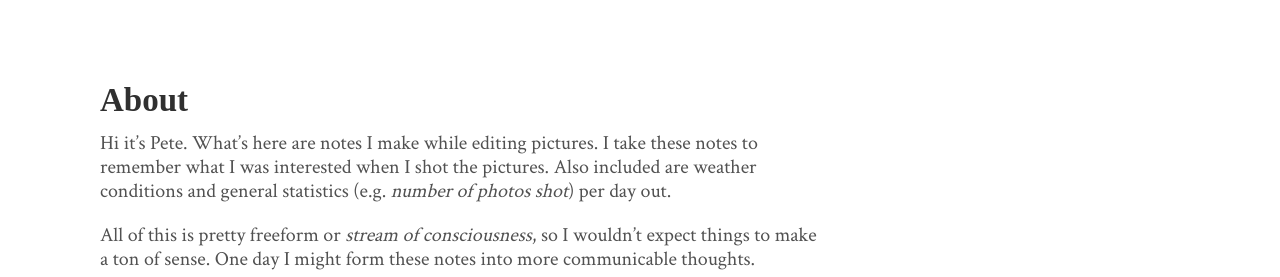
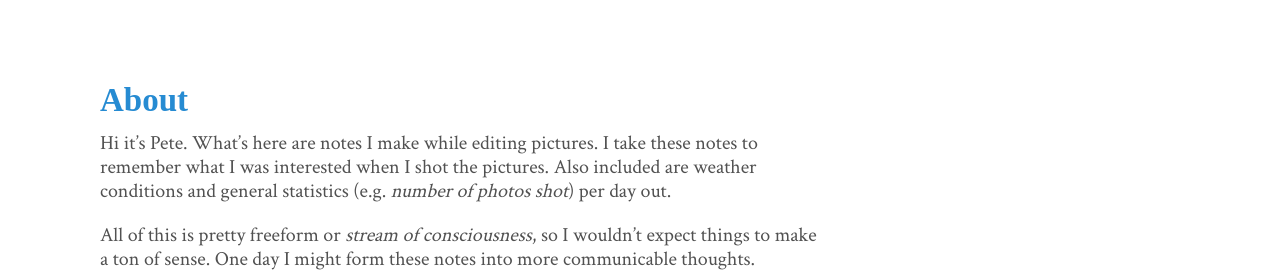
Before and after one commit to universe-7/camera-log, a Jekyll site: the page built from about.md, in a window 1280 px wide. Shown: the top 277 px of the page. Built offline with Jekyll 4.4.1, drawn with Linux system fonts in a browser that asks for light colours; some web fonts are replaced.

Commit message:
add href link to page layout

```diff
--- a/_layouts/page.html
+++ b/_layouts/page.html
@@ -3,6 +3,8 @@ layout: default
 ---
 
 <div class="page">
-  <h1 class="page-title">{{ page.title }}</h1>
+  <h1 class="page-title">
+  	<a href="/camera-log/{{ post.url }}">{{ page.title }}</a>
+  </h1>
   {{ content }}
 </div>
```
